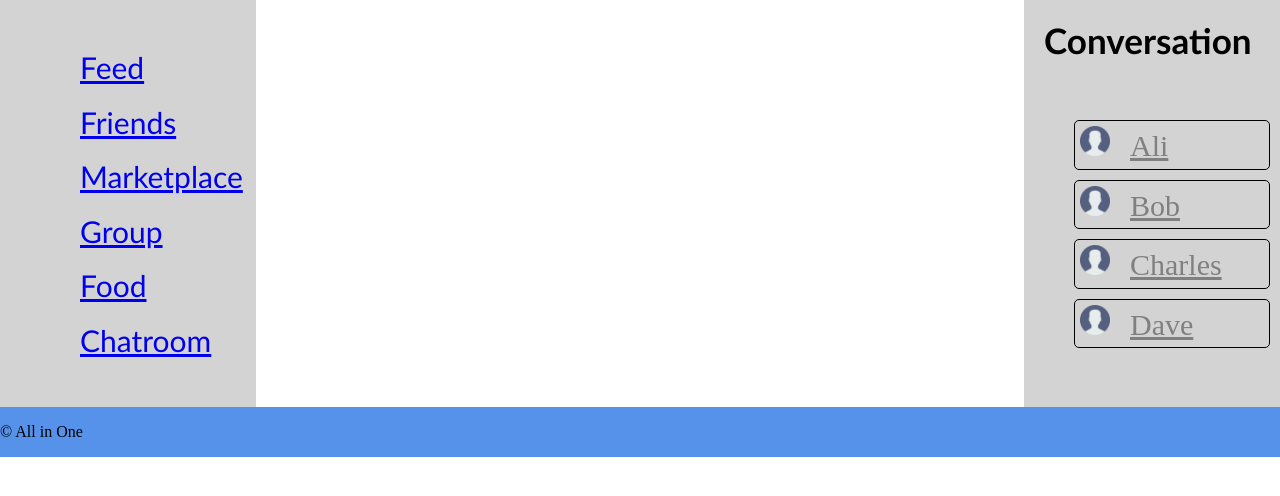
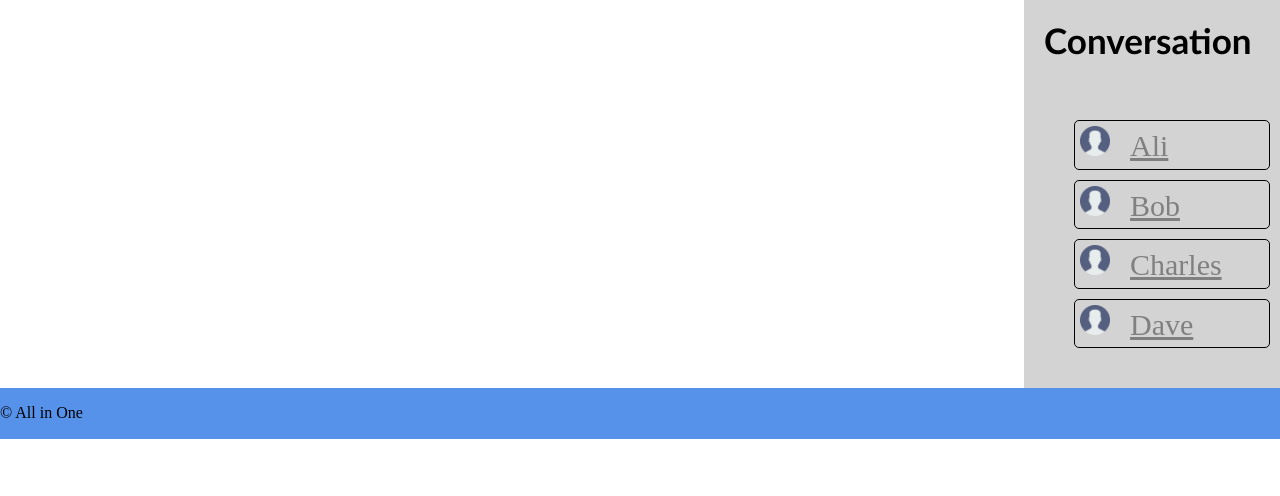
Before and after one commit to KoraFey/projsess, a PHP site: page /chatroom.php in a window 1280 px wide. Shown: the part 90-586 px from the top of the page. Run offline with PHP 8.4, Linux system fonts and the light colour scheme; data that the repository does not hold is empty.

Commit message:
chatroom
chatroom

```diff
--- a/chatroom.php
+++ b/chatroom.php
@@ -37,14 +37,7 @@
         <ul id="rechercheResultats"></ul>
     </div>
 
-    <nav class="lien">
-        <ul class="categorie">
-            <li><a href="#" onclick="displayConteneur('conteneurFeed')">Feed</a></li>
-            <li><a href="#" onclick="displayConteneur('conteneurFriends')">Friends</a></li>
-            <li><a href="#" onclick="displayConteneur('conteneurMarket')">Marketplace</a></li>
-            <li><a href="#" onclick="displayConteneur('conteneurGroup')">Group</a></li>
-            <li><a href="#" onclick="displayConteneur('conteneurFood')">Food</a></li>
-            <li><a href="chatroom.php">Chatroom</a></li>
+
 
 
 </div>
```
